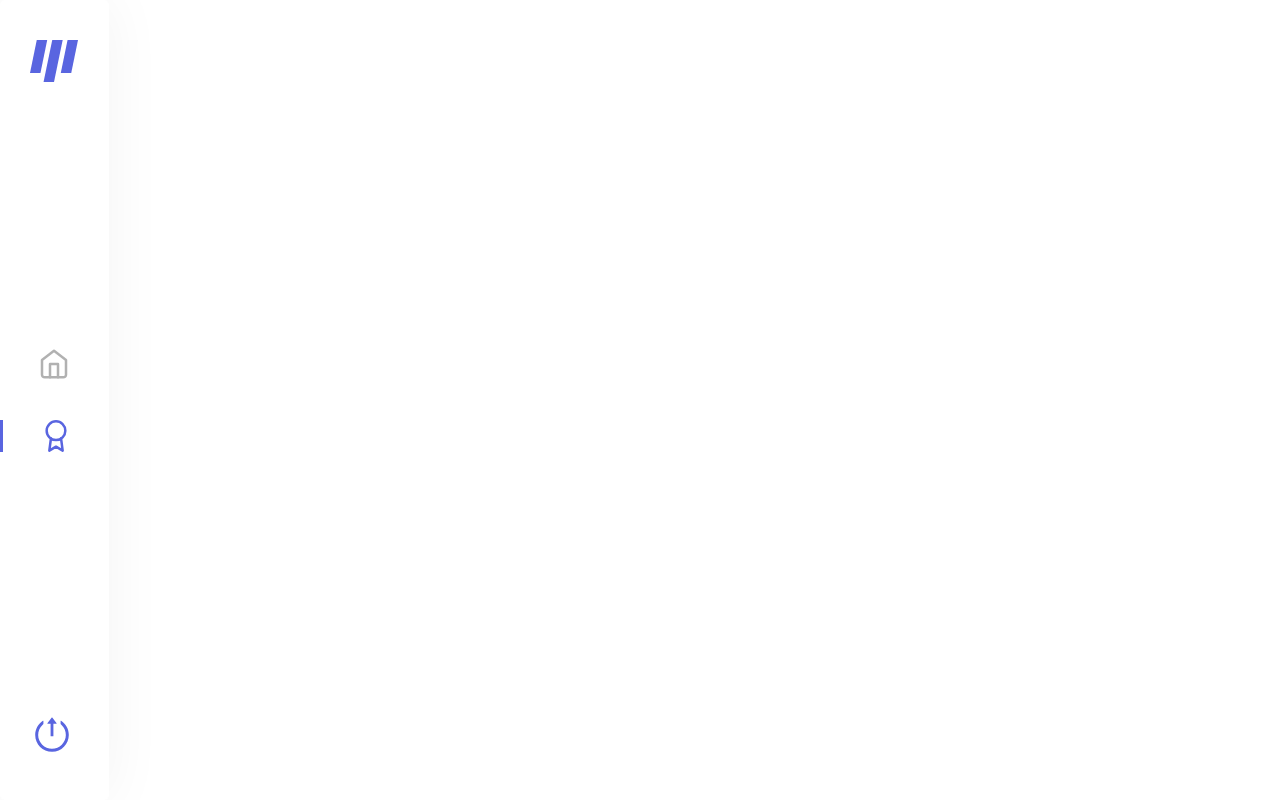
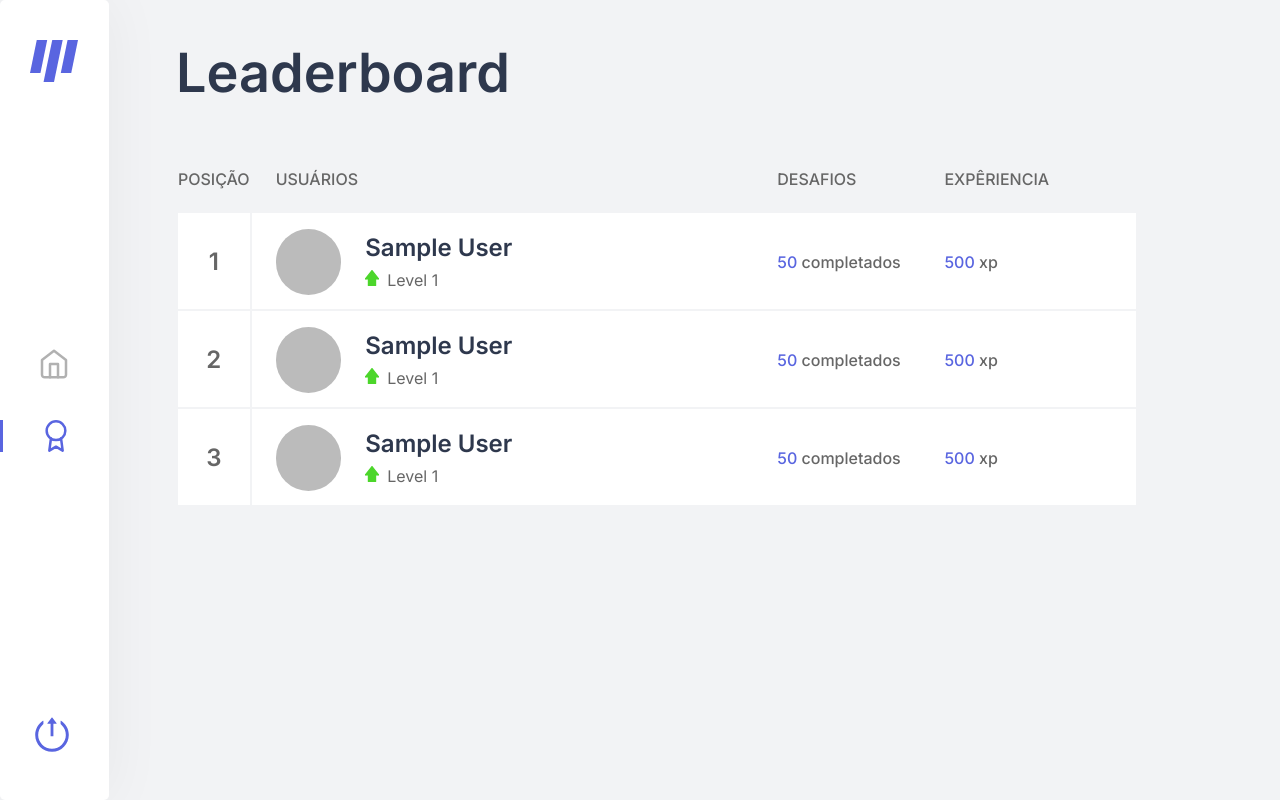
Before and after one commit to Xandowski/moveit, a Next.js app: page /leaderboard in a window 1280 px wide. Built offline with nearby package versions, Linux system fonts and the light colour scheme; no server answers; sample sign-in values are in the browser's storage.

Commit message:
styled leaderboard page

```diff
--- /dev/null
+++ b/src/components/LeaderboardTable.tsx
@@ -0,0 +1,131 @@
+import styled from 'styled-components'
+import Profile from './Profile'
+
+const Table = styled.table`
+  th {
+    font-size: 1rem;
+    font-weight: 500;
+    color: ${({ theme }) => theme.colors.text};
+    text-align: left;
+    text-transform: uppercase;
+  }
+
+  tr:not(:first-child) {
+    background: ${({ theme }) => theme.colors.white};
+    margin-bottom: 0.5rem;
+    height: 6rem;
+
+    td:first-child {
+      font-size: 1.5rem;
+    }
+  }
+
+  tr {
+    > td:first-child,
+    th:first-child {
+      width: 4.5rem;
+      text-align: center;
+    }
+    td:first-child {
+      font-weight: 600;
+    }
+    > td:nth-child(2),
+    th:nth-child(2) {
+      display: grid;
+      grid-template-columns: 3fr 1fr 1fr;
+      width: 55.25rem;
+      height: 4rem;
+      padding: 1rem 1.5rem;
+      align-items: center;
+
+      > div {
+        > img {
+          width: 4.1rem;
+          height: 4.1rem;
+        }
+
+        div {
+          strong {
+            font-size: 1.25;
+          }
+        }
+      }
+    }
+    td {
+      span {
+        font-weight: 500;
+        color: ${({ theme }) => theme.colors.blue};
+        span {
+          color: ${({ theme }) => theme.colors.text};
+        }
+      }
+    }
+  }
+`
+
+const Div = styled.div`
+  header {
+    color: ${({ theme }) => theme.colors.title};
+    font-weight: 600;
+    font-size: 2.25rem;
+    margin-bottom: 2.5rem;
+  }
+`
+
+const LeaderboardTable = () => {
+  return (
+    <Div>
+      <header>
+        <h2>Leaderboard</h2>
+      </header>
+      <Table>
+        <tr>
+          <th>Posição</th>
+          <th colspan="3">
+            <span>Usuários</span>
+            <span>Desafios</span>
+            <span>Expêriencia</span>
+          </th>
+        </tr>
+        <tr>
+          <td>1</td>
+          <td colspan="3">
+            <Profile />
+            <span>
+              50 <span>completados</span>
+            </span>
+            <span>
+              500 <span>xp</span>
+            </span>
+          </td>
+        </tr>
+        <tr>
+          <td>2</td>
+          <td colspan="3">
+            <Profile />
+            <span>
+              50 <span>completados</span>
+            </span>
+            <span>
+              500 <span>xp</span>
+            </span>
+          </td>
+        </tr>
+        <tr>
+          <td>3</td>
+          <td colspan="3">
+            <Profile />
+            <span>
+              50 <span>completados</span>
+            </span>
+            <span>
+              500 <span>xp</span>
+            </span>
+          </td>
+        </tr>
+      </Table>
+    </Div>
+  )
+}
+
+export default LeaderboardTable
--- a/src/contexts/ChallengesContext.tsx
+++ b/src/contexts/ChallengesContext.tsx
@@ -12,7 +12,8 @@ interface Challenge {
 
 interface ChallengesContextData {
   level: number
-  currentExperience: number
+  currentExperience?: number
+  totalExperience?: number
   challengesCompleted: number
   activeChallenge: Challenge | null
   experienceToNextLevel: number
@@ -26,8 +27,9 @@ interface ChallengesContextData {
 interface ChallengesProviderProps {
   children: ReactNode
   level: number
-  currentExperience: number
+  currentExperience?: number
   challengesCompleted: number
+  totalExperience?: number
 }
 
 export const ChallengesContext = createContext({} as ChallengesContextData)
@@ -39,6 +41,9 @@ export function ChallengesProvider({
   const [level, setLevel] = useState(rest.level ?? 1)
   const [currentExperience, setCurrentExperience] = useState(
     rest.currentExperience ?? 0
+  )
+  const [totalExperience, setTotalExperience] = useState(
+    rest.totalExperience ?? 0
   )
   const [challengesCompleted, setChallengesCompleted] = useState(
     rest.challengesCompleted ?? 0
@@ -102,6 +107,7 @@ export function ChallengesProvider({
     }
 
     setCurrentExperience(finalExperience)
+    setTotalExperience(totalExperience + (currentExperience + amount))
     setActiveChallenge(null)
     setChallengesCompleted(challengesCompleted + 1)
   }
@@ -114,6 +120,7 @@ export function ChallengesProvider({
         challengesCompleted,
         activeChallenge,
         experienceToNextLevel,
+        totalExperience,
         levelUp,
         startNewChallenge,
         resetChallenge,
--- a/src/pages/_app.tsx
+++ b/src/pages/_app.tsx
@@ -39,7 +39,7 @@ const GlobalStyle = createGlobalStyle`
   }
 
   body {
-    background: ${() => theme.colors.white};
+    background: ${() => theme.colors.background};
     color: ${() => theme.colors.text};
   }
 
--- a/src/pages/leaderboard.tsx
+++ b/src/pages/leaderboard.tsx
@@ -1,7 +1,77 @@
+import { useSession } from 'next-auth/client'
+import Head from 'next/head'
+import Router from 'next/router'
+import { useEffect } from 'react'
+import styled from 'styled-components'
+import LeaderboardTable from '../components/LeaderboardTable'
 import SideNavBar from '../components/SideNavBar'
+import { ChallengesProvider } from '../contexts/ChallengesContext'
 
-const leaderboard = () => {
-  return <SideNavBar />
+interface LeaderboardProps {
+  level: number
+  currentExperience: number
+  challengesCompleted: number
+  totalExperience: number
+}
+
+const Div = styled.div`
+  height: 100vh;
+  max-width: 992px;
+  margin: 0 auto;
+  padding: 2.5rem 2rem;
+
+  display: flex;
+  flex-direction: column;
+`
+
+const Loading = styled.div`
+  height: 100vh;
+  width: 100vh;
+  display: flex;
+  justify-content: center;
+  align-items: center;
+  position: absolute;
+  z-index: 1;
+  background-color: ${({ theme }) => theme.colors.white};
+  color: ${({ theme }) => theme.colors.text};
+`
+
+const leaderboard = (props: LeaderboardProps) => {
+  const [session] = useSession()
+
+  if (!session) {
+    useEffect(() => {
+      setTimeout(() => {
+        Router.push('/')
+      }, 1000)
+    }, [])
+    return (
+      <>
+        <Loading>
+          <h1>Carregando...</h1>
+        </Loading>
+      </>
+    )
+  }
+
+  if (session) {
+    return (
+      <ChallengesProvider
+        level={props.level}
+        currentExperience={props.currentExperience}
+        challengesCompleted={props.challengesCompleted}
+        totalExperience={props.totalExperience}
+      >
+        <SideNavBar />
+        <Div>
+          <Head>
+            <title>Leaderboard | move.it</title>
+          </Head>
+          <LeaderboardTable />
+        </Div>
+      </ChallengesProvider>
+    )
+  }
 }
 
 export default leaderboard
```
Also changed, not shown: src/pages/index.tsx (+10 -16 lines).
